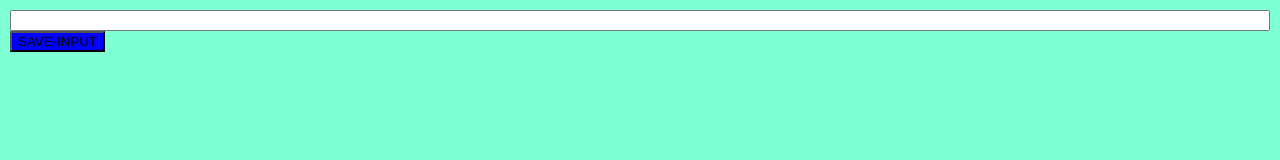
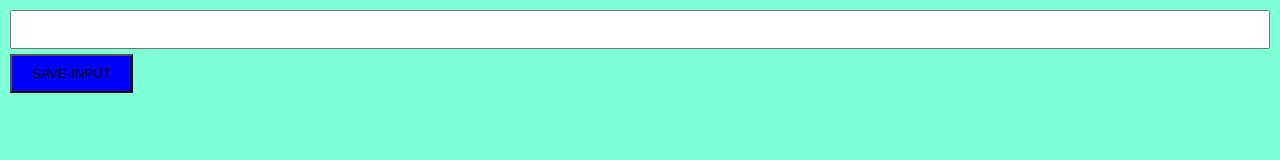
Before and after one commit to Ogbonna-Joseph/Chrome-Extension-Lead-tracker, a plain HTML site: page index.html in a window 1280 px wide. Drawn offline with Linux system fonts and the light colour scheme.

Commit message:
Update index.css

```diff
--- a/index.css
+++ b/index.css
@@ -9,7 +9,11 @@ input{
     width: 100%;
     padding-left: 10px;
     padding-right: 10px;
+    padding-top: 10px;
+    padding-bottom: 10px;
+
     box-sizing: border-box;
+
 }
 
 h2{
@@ -19,6 +23,8 @@ h2{
 button{
     background-color: blue;
     text-decoration-color: crimson;
-
+    padding: 10px 20px;
+    margin-bottom: 5px;
+    margin-top: 5px;
 
 }
```
